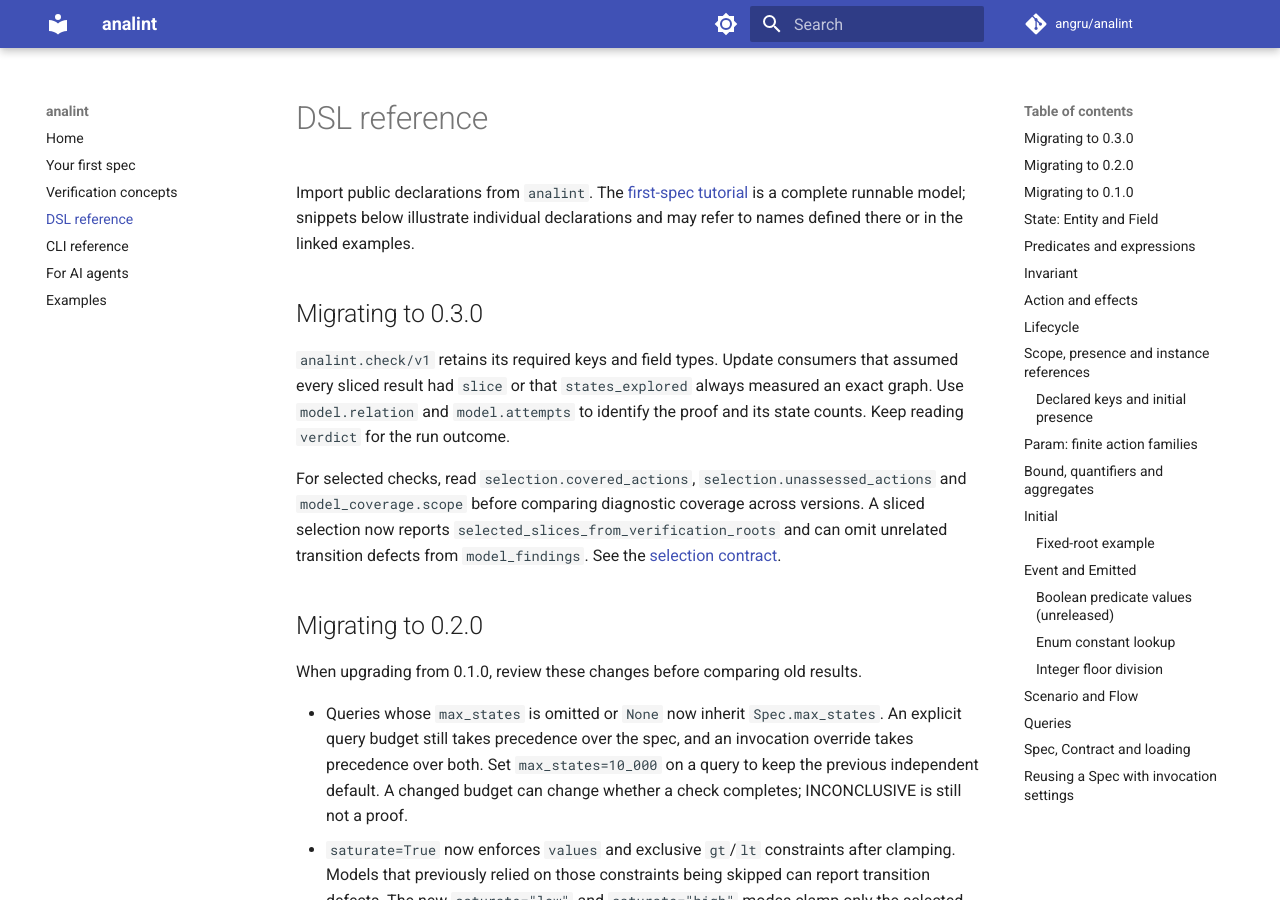
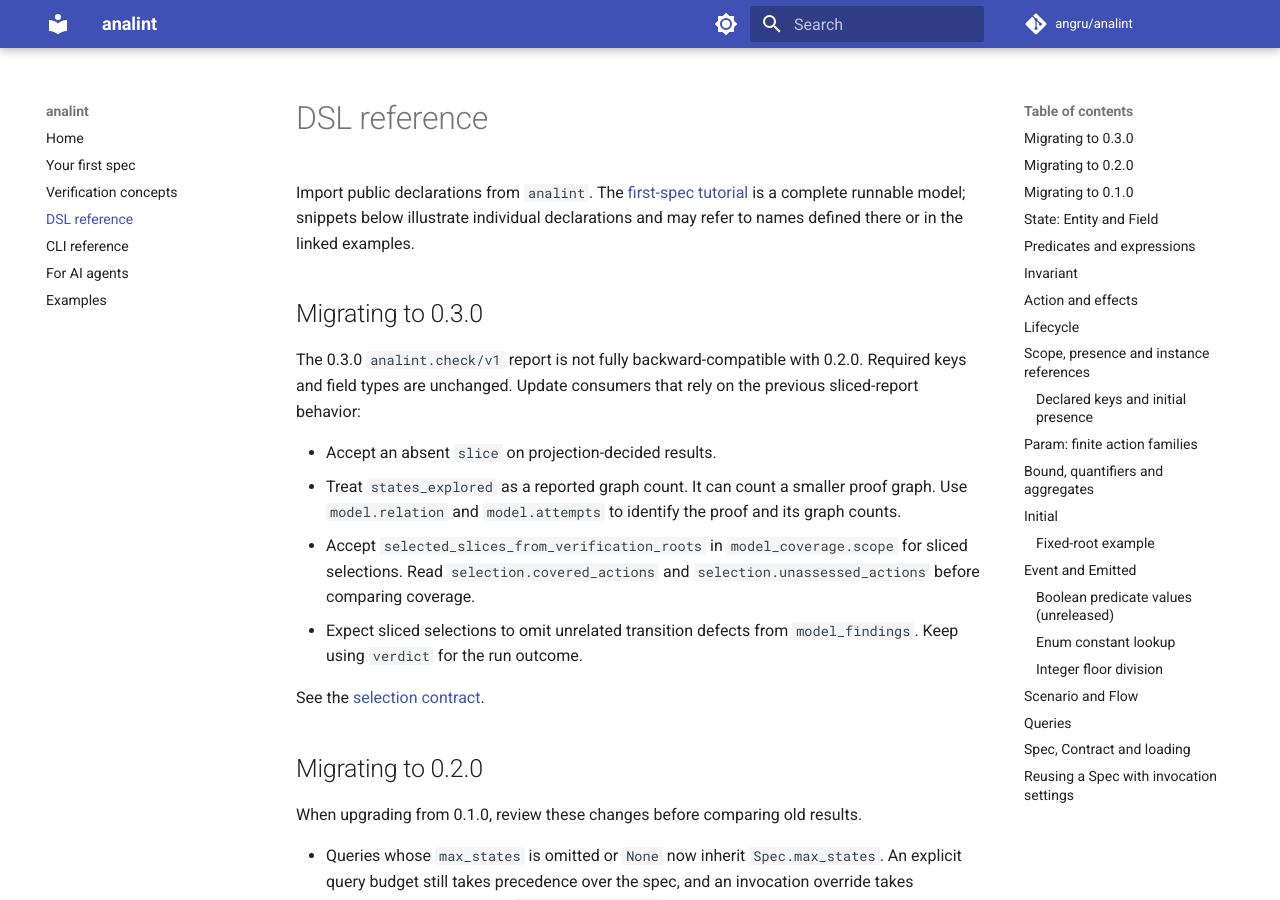
Before and after one commit to angru/analint, an MkDocs documentation site: the page built from docs/dsl.md, in a window 1280 px wide and 900 px high. Built offline with MkDocs 1.6.1 and Material for MkDocs 9.7.7, drawn with Linux system fonts in a browser that asks for light colours; comment, search, counter and statistics services are not loaded.

Commit message:
Clarify 0.3.0 report compatibility and proof relations

```diff
--- a/docs/dsl.md
+++ b/docs/dsl.md
@@ -7,17 +7,21 @@ or in the linked examples.
 
 ## Migrating to 0.3.0
 
-`analint.check/v1` retains its required keys and field types. Update consumers
-that assumed every sliced result had `slice` or that `states_explored` always
-measured an exact graph. Use `model.relation` and `model.attempts` to identify
-the proof and its state counts. Keep reading `verdict` for the run outcome.
+The 0.3.0 `analint.check/v1` report is not fully backward-compatible with
+0.2.0. Required keys and field types are unchanged. Update consumers that
+rely on the previous sliced-report behavior:
 
-For selected checks, read `selection.covered_actions`,
-`selection.unassessed_actions` and `model_coverage.scope` before comparing
-diagnostic coverage across versions. A sliced selection now reports
-`selected_slices_from_verification_roots` and can omit unrelated transition
-defects from `model_findings`. See the
-[selection contract](cli.md#selecting-checks-over-one-model).
+- Accept an absent `slice` on projection-decided results.
+- Treat `states_explored` as a reported graph count. It can count a smaller
+  proof graph. Use `model.relation` and `model.attempts` to identify the proof
+  and its graph counts.
+- Accept `selected_slices_from_verification_roots` in `model_coverage.scope`
+  for sliced selections. Read `selection.covered_actions` and
+  `selection.unassessed_actions` before comparing coverage.
+- Expect sliced selections to omit unrelated transition defects from
+  `model_findings`. Keep using `verdict` for the run outcome.
+
+See the [selection contract](cli.md#selecting-checks-over-one-model).
 
 ## Migrating to 0.2.0
 
```
Also changed, not shown: CHANGELOG.md (+24 -8 lines), docs/cli.md (+15 -5 lines).
